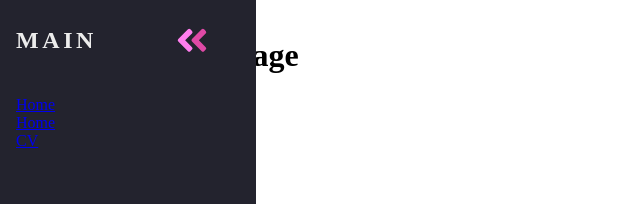
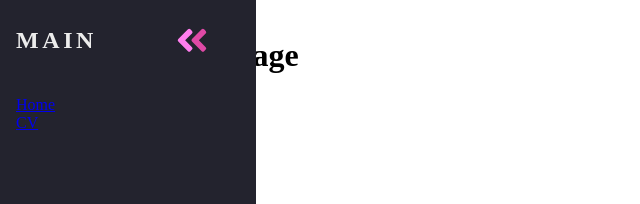
Before and after one commit to flmath/flmath.github.io, a SvelteKit app: page / in a window 1280 px wide. Shown: the top 204 px of the page, without its empty margins (0-640 px from the left). Built offline with nearby package versions, Linux system fonts and the light colour scheme.

Commit message:
last child with globa style

```diff
--- a/src/lib/LogoElement.svelte
+++ b/src/lib/LogoElement.svelte
@@ -2,14 +2,14 @@
   let active = "";
 
   export function handleMouseOver() {
-    active = "active";
+    active = " active ";
   }
   export function handleMouseOut() {
     active = "";
   }
 </script>
 
-<li class={"logo " + active}>
+<li class={"logo" + active}>
   <a href="/" class="nav-link">
     <span class="link-text logo-text"><slot name="text">Missing</slot></span>
     <svg
--- a/src/lib/NavLink.svelte
+++ b/src/lib/NavLink.svelte
@@ -3,14 +3,14 @@
   export let href = "/";
 
   export function handleMouseOver() {
-    active = " active";
+    active = " active ";
   }
   export function handleMouseOut() {
     active = "";
   }
 </script>
 
-<li class={"nav-item" + active}>
+<li class={"nav-item" + active + $$props.class}>
   <span class={"link-text" + active}>
     <a {href} class="nav-item"><slot>Missing</slot></a></span
   >
--- a/src/routes/+layout.svelte
+++ b/src/routes/+layout.svelte
@@ -47,18 +47,11 @@
       </LogoElement>
 
 <NavLink href="/" bind:this={hover[1]}>Home</NavLink>
+<NavLink href="/cv" bind:this={hover[2]}>CV</NavLink>
 
-      <li class="nav-item">
-        <span class="link-text"> <a href="/" class="nav-item">Home</a></span>
-      </li>
-      <li class="nav-item">
-        <span class="link-text"> <a href="/cv" class="nav-item">CV</a></span>
-      </li>
-      <li class="nav-item">
-        <span class="link-text">
-          <a href="/error" class="nav-item">Error</a></span
-        >
-      </li>
+<NavLink class="last" href="error" bind:this={hover[3]}>Error</NavLink>
+
+
     </ul>
   </nav>
 
@@ -125,7 +118,7 @@
     width: 100%;
   }
 
-  .nav-item:last-child {
+  .navbar-nav :global(.last){
     margin-top: auto;
   }
 
```
